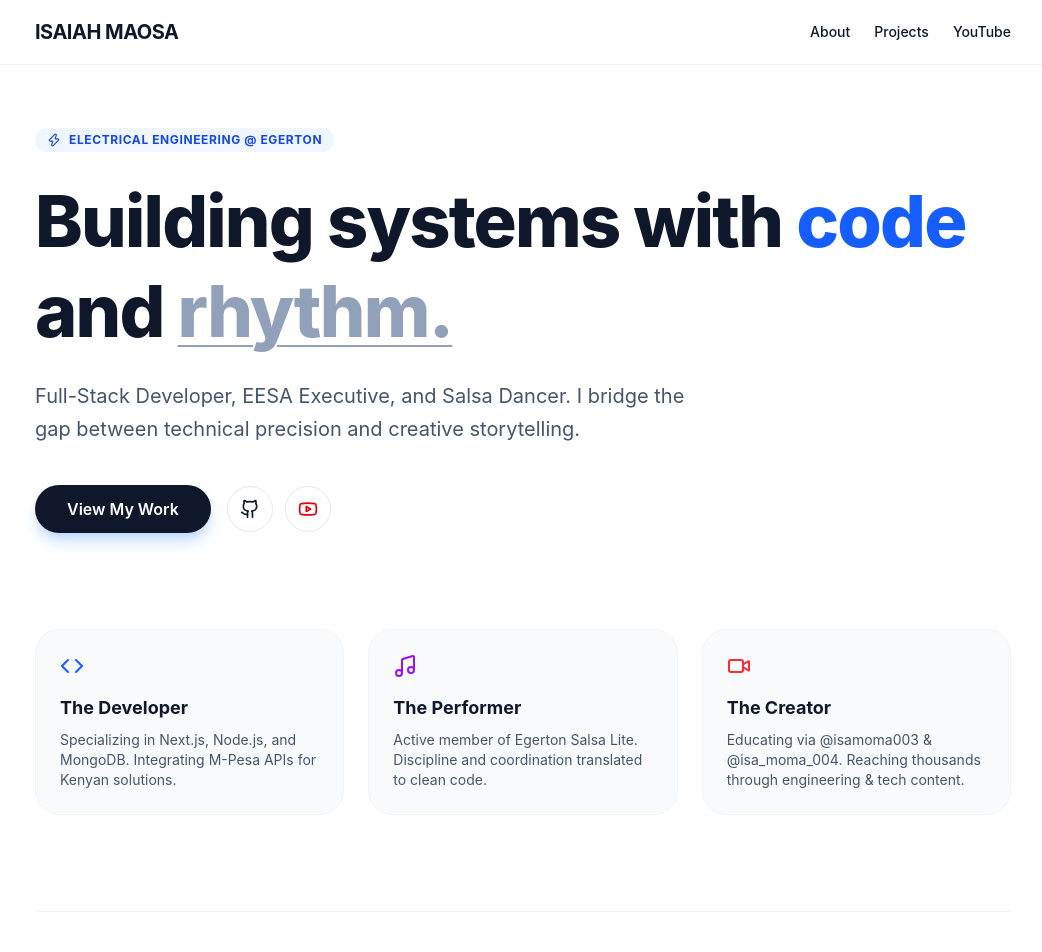
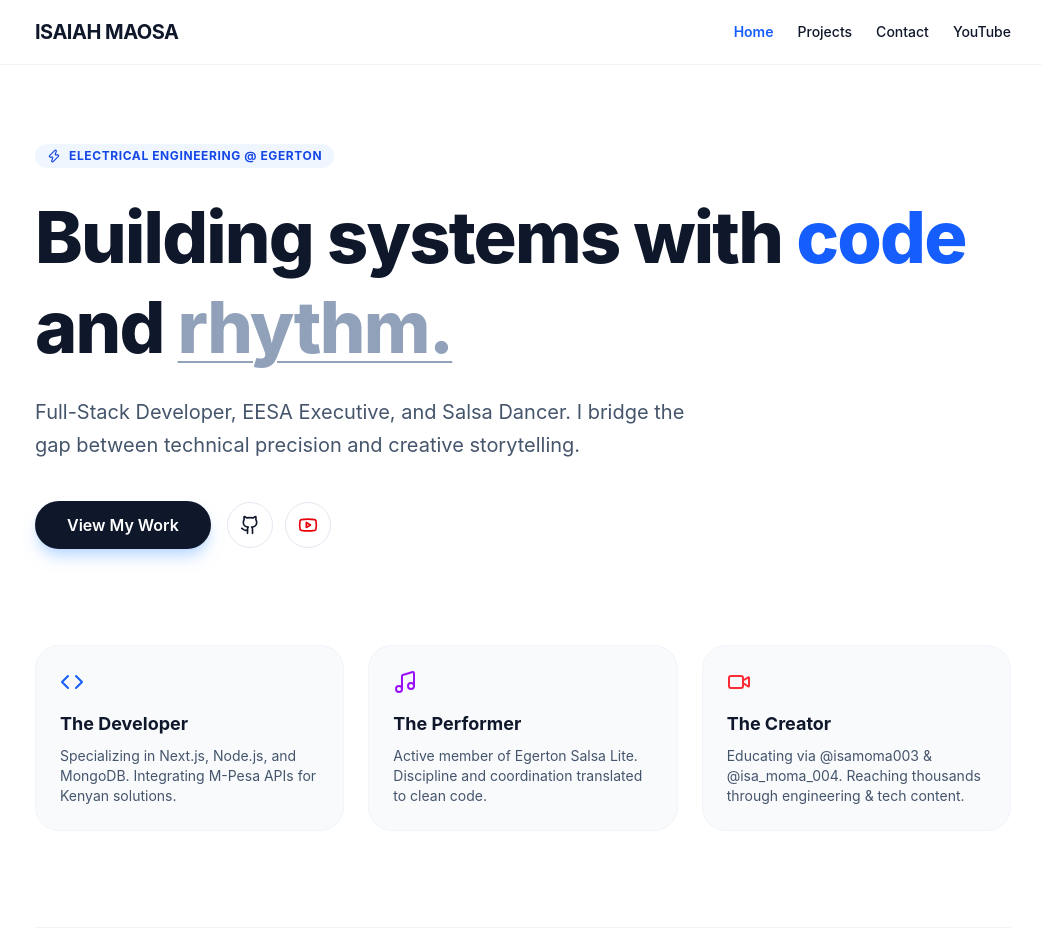
Before and after one commit to supportegertickets-dev/isa, a Next.js app: page / in a window 1280 px wide. Shown: the top 952 px of the page, without its empty margins (117-1159 px from the left). Built offline with nearby package versions, Linux system fonts and the light colour scheme.

Commit message:
Added new files

```diff
--- /dev/null
+++ b/app/components/Header.js
@@ -0,0 +1,88 @@
+'use client';
+
+import Link from 'next/link';
+import { usePathname } from 'next/navigation';
+import { useState } from 'react';
+import { Menu, X } from 'lucide-react';
+
+export default function Header() {
+  const pathname = usePathname();
+  const [isOpen, setIsOpen] = useState(false);
+
+  const navItems = [
+    { href: '/', label: 'Home' },
+    { href: '/projects', label: 'Projects' },
+    { href: '/contact', label: 'Contact' },
+  ];
+
+  return (
+    <header className="fixed inset-x-0 top-0 z-50 border-b border-slate-100 bg-white/80 backdrop-blur">
+      <div className="max-w-5xl mx-auto px-6 h-16 flex items-center justify-between">
+        <Link href="/" className="font-bold text-xl tracking-tight">
+          ISAIAH MAOSA
+        </Link>
+
+        {/* Desktop Nav */}
+        <nav className="hidden md:flex items-center gap-6 text-sm font-medium">
+          {navItems.map((item) => (
+            <Link
+              key={item.href}
+              href={item.href}
+              className={`hover:text-blue-600 transition ${
+                pathname === item.href ? 'text-blue-600 font-semibold' : ''
+              }`}
+            >
+              {item.label}
+            </Link>
+          ))}
+          <a
+            href="https://youtube.com/@isamoma003"
+            target="_blank"
+            rel="noopener noreferrer"
+            className="hover:text-red-600 transition"
+          >
+            YouTube
+          </a>
+        </nav>
+
+        {/* Mobile Menu Button */}
+        <button
+          className="md:hidden p-2"
+          onClick={() => setIsOpen(!isOpen)}
+          aria-label="Toggle menu"
+        >
+          {isOpen ? <X size={24} /> : <Menu size={24} />}
+        </button>
+      </div>
+
+      {/* Mobile Nav */}
+      {isOpen && (
+        <div className="md:hidden bg-white border-t border-slate-100">
+          <nav className="max-w-5xl mx-auto px-6 py-4 flex flex-col gap-4 text-sm font-medium">
+            {navItems.map((item) => (
+              <Link
+                key={item.href}
+                href={item.href}
+                className={`hover:text-blue-600 transition ${
+                  pathname === item.href ? 'text-blue-600 font-semibold' : ''
+                }`}
+                onClick={() => setIsOpen(false)}
+              >
+                {item.label}
+              </Link>
+            ))}
+            <a
+              href="https://youtube.com/@isamoma003"
+              target="_blank"
+              rel="noopener noreferrer"
+              className="hover:text-red-600 transition"
+              onClick={() => setIsOpen(false)}
+            >
+              YouTube
+            </a>
+          </nav>
+        </div>
+      )}
+    </header>
+  );
+}
--- /dev/null
+++ b/app/contact/page.js
@@ -0,0 +1,26 @@
+export const metadata = { title: "Contact Isaiah Maosa" };
+
+export default function Contact() {
+  return (
+    <div className="max-w-xl mx-auto p-12 text-center">
+      <h1 className="text-4xl font-black mb-8">Let's Connect</h1>
+      <div className="space-y-6 text-lg">
+        <p>
+          <strong>Phone:</strong> +254 720 879 846
+        </p>
+        <p>
+          <strong>Email:</strong> isamoma003@gmail.com
+        </p>
+        <p>
+          <strong>Instagram:</strong> @isa_moma_
+        </p>
+        <p>
+          <strong>Website:</strong> isamoma.vercel.app
+        </p>
+      </div>
+      <a href="/" className="inline-block mt-8 text-blue-600 font-bold hover:underline">
+         Back Home
+      </a>
+    </div>
+  );
+}
--- a/app/layout.js
+++ b/app/layout.js
@@ -1,9 +1,26 @@
-import './globals.css'; // Add this line at the top
+import './globals.css';
+import Header from './components/Header';
+
+export const metadata = {
+  title: 'Isaiah Maosa - Engineering & Code',
+  description: 'Portfolio of Isaiah Maosa - Full-stack developer, electrical engineering student, and community leader.',
+};
 
 export default function RootLayout({ children }) {
   return (
     <html lang="en">
-      <body>{children}</body>
+      <body className="min-h-screen bg-white text-slate-900 selection:bg-blue-100">
+        <Header />
+
+        <main className="pt-20">{children}</main>
+
+        <footer className="bg-slate-50 py-12 border-t border-slate-100 mt-16">
+          <div className="max-w-5xl mx-auto px-6 text-center">
+            <p className="text-slate-500 font-medium">Built with Next.js &amp; Tailwind CSS</p>
+            <p className="text-slate-400 text-sm mt-2">© 2026 Isaiah Maosa</p>
+          </div>
+        </footer>
+      </body>
     </html>
   );
 }
--- a/app/page.js
+++ b/app/page.js
@@ -1,91 +1,140 @@
-import Link from 'next/link';
+'use client';
+
 import { Github, Youtube, Video, Zap, Music, Code } from 'lucide-react';
+import { motion } from 'framer-motion';
+
+const fadeInUp = {
+  initial: { opacity: 0, y: 60 },
+  animate: { opacity: 1, y: 0 },
+  transition: { duration: 0.6 }
+};
+
+const stagger = {
+  animate: {
+    transition: {
+      staggerChildren: 0.1
+    }
+  }
+};
 
 export default function Portfolio() {
   return (
     <div className="min-h-screen bg-white text-slate-900 selection:bg-blue-100">
-      {/* Navigation */}
-      <nav className="fixed w-full z-50 bg-white/80 backdrop-blur-md border-b border-slate-100">
-        <div className="max-w-5xl mx-auto px-6 h-16 flex items-center justify-between">
-          <span className="font-bold text-xl tracking-tight">ISAIAH MAOSA</span>
-          <div className="flex gap-6 text-sm font-medium">
-            <a href="#about" className="hover:text-blue-600 transition">About</a>
-            <a href="#projects" className="hover:text-blue-600 transition">Projects</a>
-            <Link href="https://youtube.com/@isamoma003" className="hover:text-red-600 transition">YouTube</Link>
-          </div>
-        </div>
-      </nav>
-
-      <main className="max-w-5xl mx-auto px-6 pt-32 pb-20">
+      <main className="max-w-5xl mx-auto px-6 pt-16 pb-20">
         {/* Hero Section */}
-        <section className="mb-24">
-          <div className="inline-flex items-center gap-2 px-3 py-1 rounded-full bg-blue-50 text-blue-700 text-xs font-bold mb-6 uppercase tracking-wider">
+        <motion.section
+          className="mb-24"
+          initial="initial"
+          animate="animate"
+          variants={stagger}
+        >
+          <motion.div
+            className="inline-flex items-center gap-2 px-3 py-1 rounded-full bg-blue-50 text-blue-700 text-xs font-bold mb-6 uppercase tracking-wider"
+            variants={fadeInUp}
+          >
             <Zap size={14} /> Electrical Engineering @ Egerton
-          </div>
-          <h1 className="text-5xl md:text-7xl font-extrabold tracking-tight leading-tight mb-6">
+          </motion.div>
+          <motion.h1
+            className="text-5xl md:text-7xl font-extrabold tracking-tight leading-tight mb-6"
+            variants={fadeInUp}
+          >
             Building systems with <span className="text-blue-600">code</span> and <span className="text-slate-400 underline decoration-2 underline-offset-8">rhythm.</span>
-          </h1>
-          <p className="text-xl text-slate-600 max-w-2xl leading-relaxed mb-10">
+          </motion.h1>
+          <motion.p
+            className="text-xl text-slate-600 max-w-2xl leading-relaxed mb-10"
+            variants={fadeInUp}
+          >
             Full-Stack Developer, EESA Executive, and Salsa Dancer. I bridge the gap between technical precision and creative storytelling.
-          </p>
-          <div className="flex flex-wrap gap-4">
-            <a href="#projects" className="bg-slate-900 text-white px-8 py-3 rounded-full font-semibold hover:bg-blue-600 transition shadow-lg shadow-blue-200">
+          </motion.p>
+          <motion.div
+            className="flex flex-wrap gap-4"
+            variants={fadeInUp}
+          >
+            <a href="/projects" className="bg-slate-900 text-white px-8 py-3 rounded-full font-semibold hover:bg-blue-600 transition shadow-lg shadow-blue-200">
               View My Work
             </a>
             <div className="flex items-center gap-3">
-              <a href="https://github.com" className="p-3 border border-slate-200 rounded-full hover:bg-slate-50 transition"><Github size={20}/></a>
-              <a href="https://youtube.com/@isamoma003" className="p-3 border border-slate-200 rounded-full hover:bg-slate-50 transition text-red-600"><Youtube size={20}/></a>
+              <a href="https://github.com" className="p-3 border border-slate-200 rounded-full hover:bg-slate-50 transition">
+                <Github size={20} />
+              </a>
+              <a href="https://youtube.com/@isamoma003" className="p-3 border border-slate-200 rounded-full hover:bg-slate-50 transition text-red-600">
+                <Youtube size={20} />
+              </a>
             </div>
-          </div>
-        </section>
+          </motion.div>
+        </motion.section>
 
         {/* About / Stats Grid */}
-        <section id="about" className="grid grid-cols-1 md:grid-cols-3 gap-6 mb-24">
-          <div className="p-6 bg-slate-50 rounded-3xl border border-slate-100">
+        <motion.section
+          id="about"
+          className="grid grid-cols-1 md:grid-cols-3 gap-6 mb-24"
+          initial="initial"
+          animate="animate"
+          variants={stagger}
+        >
+          <motion.div
+            className="p-6 bg-slate-50 rounded-3xl border border-slate-100"
+            variants={fadeInUp}
+          >
             <Code className="text-blue-600 mb-4" />
             <h3 className="font-bold text-lg mb-2">The Developer</h3>
             <p className="text-sm text-slate-600">Specializing in Next.js, Node.js, and MongoDB. Integrating M-Pesa APIs for Kenyan solutions.</p>
-          </div>
-          <div className="p-6 bg-slate-50 rounded-3xl border border-slate-100">
+          </motion.div>
+          <motion.div
+            className="p-6 bg-slate-50 rounded-3xl border border-slate-100"
+            variants={fadeInUp}
+          >
             <Music className="text-purple-600 mb-4" />
             <h3 className="font-bold text-lg mb-2">The Performer</h3>
             <p className="text-sm text-slate-600">Active member of Egerton Salsa Lite. Discipline and coordination translated to clean code.</p>
-          </div>
-          <div className="p-6 bg-slate-50 rounded-3xl border border-slate-100">
+          </motion.div>
+          <motion.div
+            className="p-6 bg-slate-50 rounded-3xl border border-slate-100"
+            variants={fadeInUp}
+          >
             <Video className="text-red-500 mb-4" />
             <h3 className="font-bold text-lg mb-2">The Creator</h3>
             <p className="text-sm text-slate-600">Educating via @isamoma003 & @isa_moma_004. Reaching thousands through engineering & tech content.</p>
-          </div>
-        </section>
+          </motion.div>
+        </motion.section>
 
         {/* Leadership Section */}
-        <section className="mb-24 py-12 border-t border-slate-100">
-          <h2 className="text-3xl font-bold mb-10">Leadership & Impact</h2>
+        <motion.section
+          className="mb-24 py-12 border-t border-slate-100"
+          initial="initial"
+          animate="animate"
+          variants={stagger}
+        >
+          <motion.h2
+            className="text-3xl font-bold mb-10"
+            variants={fadeInUp}
+          >
+            Leadership & Impact
+          </motion.h2>
           <div className="space-y-8">
-            <div className="flex flex-col md:flex-row md:items-center justify-between border-b border-slate-50 pb-6">
+            <motion.div
+              className="flex flex-col md:flex-row md:items-center justify-between border-b border-slate-50 pb-6"
+              variants={fadeInUp}
+            >
               <div>
                 <h4 className="font-bold text-xl">Executive Member</h4>
                 <p className="text-slate-500 italic">Egerton Engineering Student Association (EESA)</p>
               </div>
               <span className="text-blue-600 font-medium">Present</span>
-            </div>
-            <div className="flex flex-col md:flex-row md:items-center justify-between border-b border-slate-50 pb-6">
+            </motion.div>
+            <motion.div
+              className="flex flex-col md:flex-row md:items-center justify-between border-b border-slate-50 pb-6"
+              variants={fadeInUp}
+            >
               <div>
                 <h4 className="font-bold text-xl">First Year Representative</h4>
                 <p className="text-slate-500 italic">Cohort Leadership</p>
               </div>
               <span className="text-blue-600 font-medium">2026</span>
-            </div>
+            </motion.div>
           </div>
-        </section>
+        </motion.section>
       </main>
-
-      <footer className="bg-slate-50 py-12 border-t border-slate-100">
-        <div className="max-w-5xl mx-auto px-6 text-center">
-          <p className="text-slate-500 font-medium">Built with Next.js & Deployed on Vercel</p>
-          <p className="text-slate-400 text-sm mt-2">© 2026 Isaiah Maosa</p>
-        </div>
-      </footer>
     </div>
   );
 }
--- /dev/null
+++ b/app/projects.json
@@ -0,0 +1,20 @@
+[
+  {
+    "title": "M-Pesa Ticketing System",
+    "desc": "Full-stack payment integration for events using Next.js, Node.js, and MongoDB. Handles secure M-Pesa API transactions for Kenyan users.",
+    "tech": ["Next.js", "Node.js", "MongoDB", "M-Pesa API"],
+    "link": "#"
+  },
+  {
+    "title": "EESA Dashboard",
+    "desc": "Association management system for engineering students. Features member tracking, event management, and communication tools.",
+    "tech": ["React", "Express", "PostgreSQL"],
+    "link": "#"
+  },
+  {
+    "title": "Salsa Rhythm App",
+    "desc": "A creative tracker for dance progress with video tutorials, progress logging, and community features.",
+    "tech": ["React Native", "Firebase", "Node.js"],
+    "link": "#"
+  }
+]
--- /dev/null
+++ b/app/projects/page.js
@@ -0,0 +1,31 @@
+import projectsData from '../projects.json';
+
+export const metadata = { title: "Projects - Isaiah Maosa" };
+
+export default function Projects() {
+  return (
+    <div className="max-w-4xl mx-auto p-12">
+      <h1 className="text-4xl font-black mb-8">My Projects</h1>
+      <div className="grid gap-6">
+        {projectsData.map((proj, i) => (
+          <div key={i} className="p-6 border border-slate-200 rounded-2xl hover:border-blue-600 transition">
+            <h2 className="text-2xl font-bold">{proj.title}</h2>
+            <p className="text-slate-600 mt-2">{proj.desc}</p>
+            <div className="mt-4 flex flex-wrap gap-2">
+              {proj.tech.map((tech, j) => (
+                <span key={j} className="px-2 py-1 bg-blue-50 text-blue-700 text-xs font-medium rounded">
+                  {tech}
+                </span>
+              ))}
+            </div>
+            {proj.link !== "#" && (
+              <a href={proj.link} className="inline-block mt-4 text-blue-600 hover:underline">
+                View Project →
+              </a>
+            )}
+          </div>
+        ))}
+      </div>
+    </div>
+  );
+}
--- a/tailwind.config.js
+++ /dev/null
@@ -1,16 +0,0 @@
-/** @type {import('tailwindcss').Config} */
-module.exports = {
-  content: [
-    "./app/**/*.{js,ts,jsx,tsx,mdx}",
-    "./pages/**/*.{js,ts,jsx,tsx,mdx}",
-    "./components/**/*.{js,ts,jsx,tsx,mdx}",
-  ],
-  theme: {
-    extend: {
-      colors: {
-        brand: "#2563eb", // Blue for engineering/professionalism
-      },
-    },
-  },
-  plugins: [],
-}
--- /dev/null
+++ b/tailwind.config.mjs
@@ -0,0 +1,10 @@
+/** @type {import('tailwindcss').Config} */
+export default {
+  content: [
+    "./app/**/*.{js,ts,jsx,tsx,mdx}",
+  ],
+  theme: {
+    extend: {},
+  },
+  plugins: [],
+}
```
